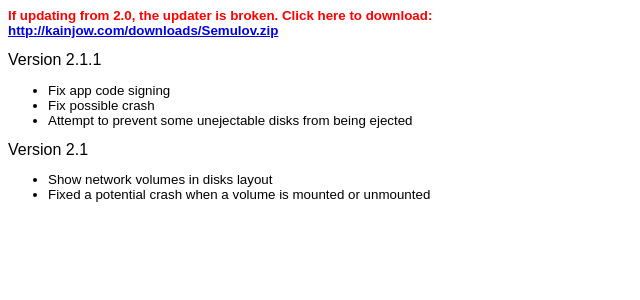
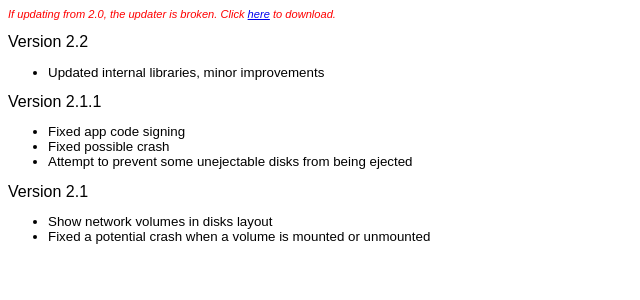
Before and after one commit to kainjow/kainjow.com, a PHP site: page /public_html/updates/semulov.htm in a window 1280 px wide. Shown: the top 300 px of the page, without its empty margins (0-640 px from the left). Run offline with PHP 8.4, Linux system fonts and the light colour scheme.

Commit message:
Update Semulov to 2.2

```diff
--- a/make.php
+++ b/make.php
@@ -18,8 +18,8 @@
 		),
 		array(
 			'name' => 'Semulov',
-			'version' => '2.1.1',
-			'date' => mktime(0, 0, 0, 9, 9, 2015),
+			'version' => '2.2',
+			'date' => mktime(0, 0, 0, 12, 16, 2016),
 			'summary' => 'Eject volumes from the menu bar',
 			'link' => '/downloads/Semulov.zip',
 			'link_label' => 'download for 10.7+',
--- a/public_html/updates/semulov.htm
+++ b/public_html/updates/semulov.htm
@@ -19,11 +19,15 @@
 </style>
 </head>
 <body>
-<p><strong style="color: red;">If updating from 2.0, the updater is broken. Click here to download:<br><a href="http://kainjow.com/downloads/Semulov.zip">http://kainjow.com/downloads/Semulov.zip</a></strong></p>
+<p><small><em style="color: red;">If updating from 2.0, the updater is broken. Click <a href="https://kainjow.com/downloads/Semulov.zip">here</a> to download.</em></small></p>
+<h4>Version 2.2</h4>
+<ul>
+<li>Updated internal libraries, minor improvements</li>
+</ul>
 <h4>Version 2.1.1</h4>
 <ul>
-<li>Fix app code signing</li>
-<li>Fix possible crash</li>
+<li>Fixed app code signing</li>
+<li>Fixed possible crash</li>
 <li>Attempt to prevent some unejectable disks from being ejected</li>
 </ul>
 <h4>Version 2.1</h4>
```
Also changed, not shown: public_html/updates/semulov.xml (+8 -8 lines).
